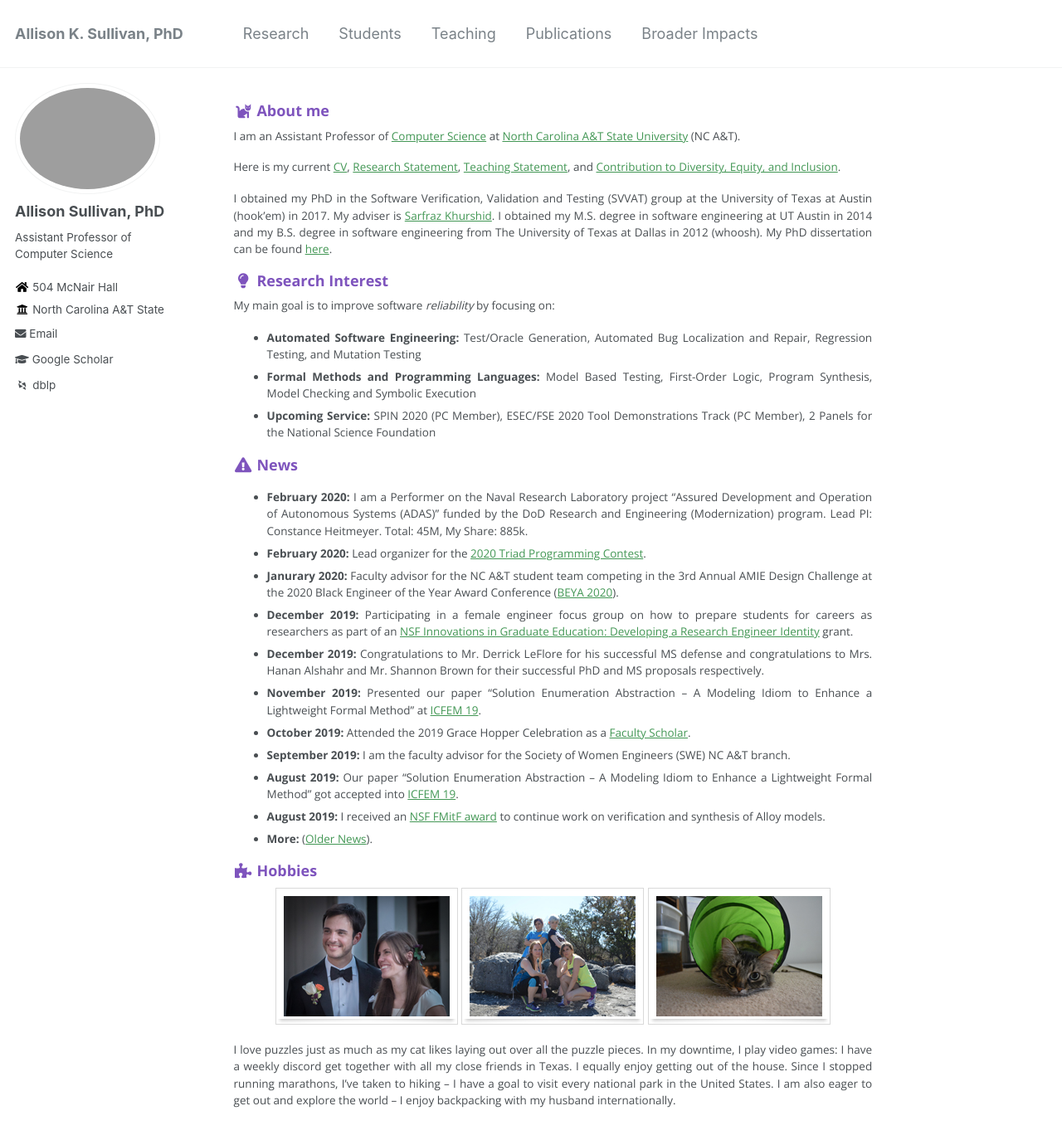
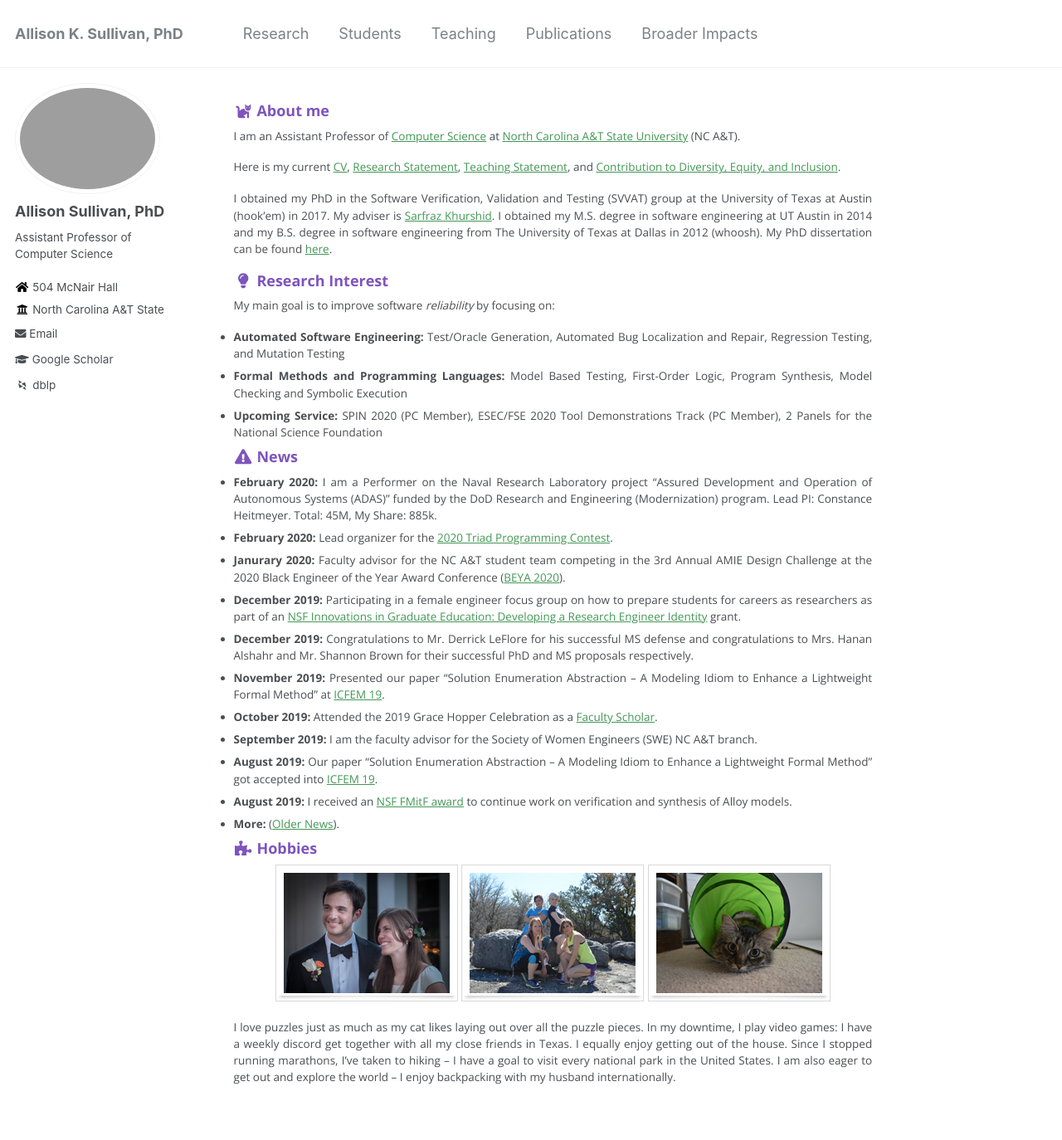
Before and after one commit to Allisonius/allisonius.github.io, a Jekyll site: the page built from _pages/about.md, in a window 1280 px wide and 1400 px high. Shown: the top 1374 px of the window at 83% size. Built offline with Jekyll 4.4.1, drawn with Linux system fonts in a browser that asks for light colours; some web fonts are replaced.

Commit message:
Update _base.scss

```diff
--- a/_sass/_base.scss
+++ b/_sass/_base.scss
@@ -23,6 +23,11 @@ body {
     overflow: hidden;
   }
 }
+
+ ul {
+    margin: 0;
+    padding: 0;
+  }
 
 h1, h2, h3, h4, h5, h6 {
   margin: 0.5em 0 0.5em;
```
